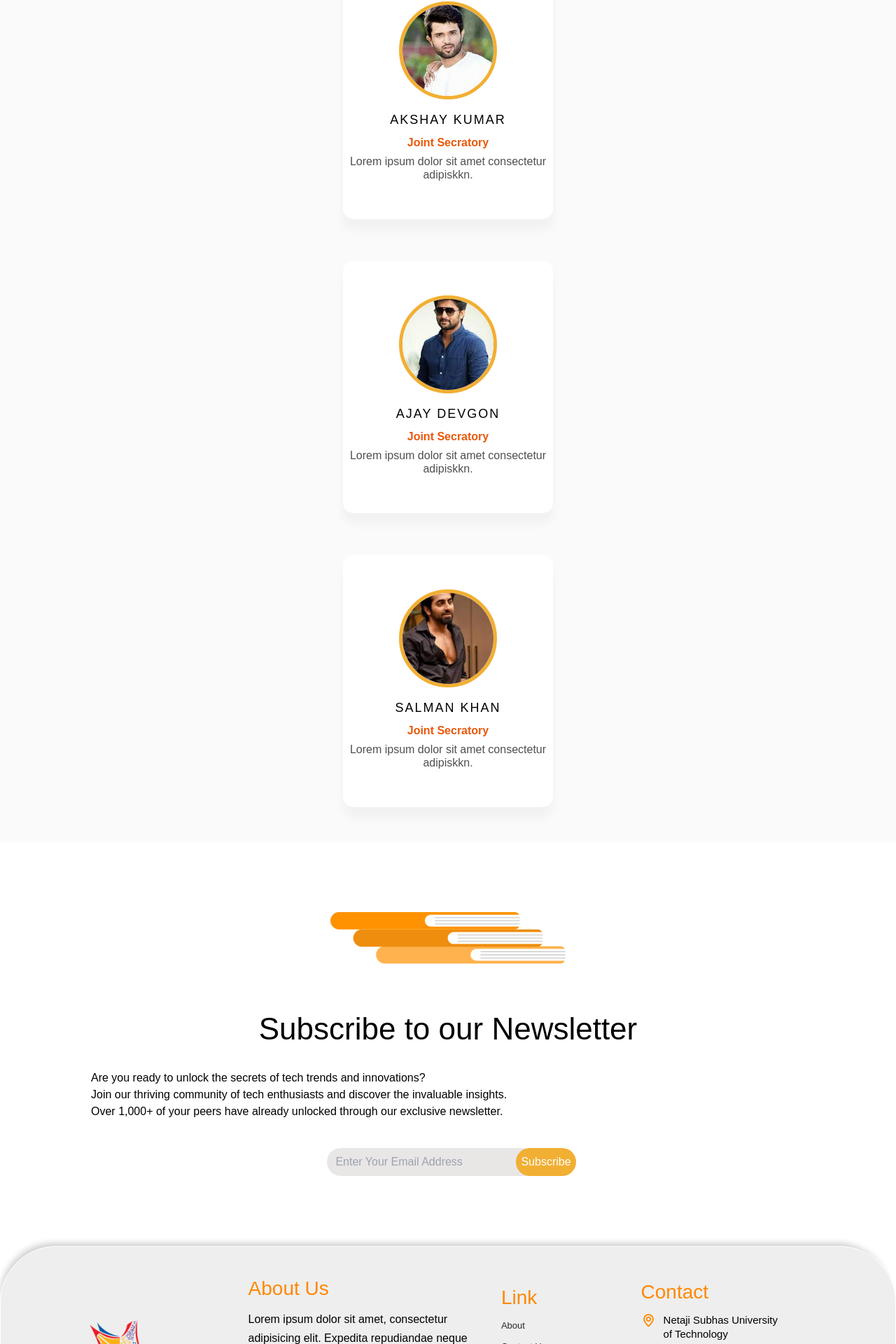
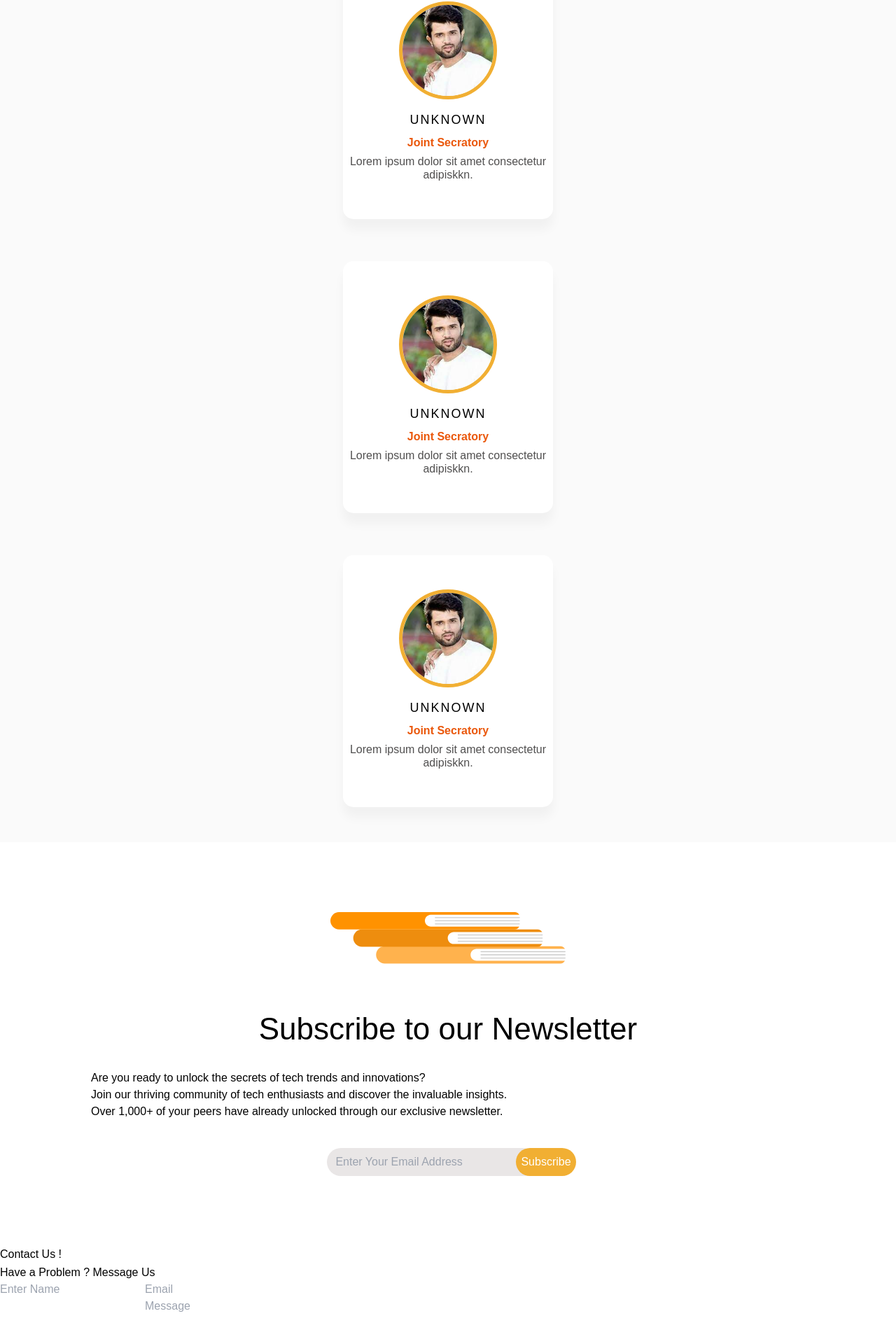
Before and after one commit to MrNikhillyadav/Tatsam-Nsut, a React (Vite) app: page / in a window 1280 px wide. Shown: the part 3774-5694 px from the top of the page at 70% size. Built offline with nearby package versions, Linux system fonts and the light colour scheme.

Commit message:
Contact Form

```diff
--- a/src/App.jsx
+++ b/src/App.jsx
@@ -1,5 +1,5 @@
 import React, { useState, useEffect } from 'react';
-import { Navbar, Header, Events, Members, Newsletter, Footer , Spinner
+import { Navbar, Header, Events, Members, Newsletter, Footer , Spinner, Contact
  } from './components';
 import AllEvents from './components/AllEvents';
 
@@ -26,6 +26,7 @@
           <AllEvents/>
           <Members/>
           <Newsletter/>
+          <Contact />
           <Footer/>
         </>
       )}
--- a/src/components/Card.jsx
+++ b/src/components/Card.jsx
@@ -17,10 +17,10 @@
                         </div>
                         <ul className="sci">
                         <li>
-                          <a href={props.link}><i class="uil uil-instagram"></i></a>
+                          <a href={props.link}><i className="uil uil-instagram"></i></a>
                         </li>
                         <li>
-                          <a href={props.inst}><i class="uil uil-linkedin"></i></a>
+                          <a href={props.inst}><i className="uil uil-linkedin"></i></a>
                         </li>
                       </ul>
                       </div>
--- /dev/null
+++ b/src/components/Contact.jsx
@@ -0,0 +1,31 @@
+import React from 'react'
+
+const Contact = () => {
+  return (
+    <div>
+        <div className="md:px-20 md:pb-20 px-12 pb-12 flex flex-col">
+            <div>
+                <h1 className="w-full text-center text-[45px] mb-5 font-bold text-orange-500 font-serif">
+                    Contact Us !
+                    <div className="underline ml-auto mr-auto"></div>
+                </h1>
+            </div>
+
+            <div className="flex md:max-w-[1260px] mr-auto ml-auto gap-20 shadow-lg shadow-indigo-500/40 rounded-lg">
+                <div className="px-10 py-5 flex flex-col gap-5 mt-2">
+                  <h3 className="text-[26px] text-center font-serif">Have a Problem ? Message Us</h3>
+                    <div className="flex md:gap-5 flex-col md:flex-row gap-5">
+                    <input className='outline-none bg-[#f5f5f5] w-[100%] md:w-[50%] p-[12px]' type="text" name="" placeholder='Enter Name' id="" />
+                    <input className='bg-[#f5f5f5] outline-none  md:w-[50%] w-[100%] p-[12px]' type="email" name="" placeholder='Email' id="" />
+                    </div>
+                    <input className='bg-[#f5f5f5] p-[12px] outline-none' type="text" name="" placeholder='Subject' id="" />
+                    <textarea className="bg-[#f5f5f5] outline-none p-[12px] "placeholder='Message' name="" id="" cols="30" rows="5"></textarea>
+                    <button className="py-2 outline-none shadow-lg shadow-indigo-500/40  w-[120px] ml-auto mr-auto rounded-xl text-xl text-white font-semi-bold font-serif  bg-orange-500"><a href="#">Submit</a></button>
+                </div>
+            </div>
+        </div>
+    </div>
+  )
+}
+
+export default Contact
--- a/src/components/Members.jsx
+++ b/src/components/Members.jsx
@@ -2,18 +2,40 @@
 import Card from './Card';
 import './Card.css'
 import {slide_image_1,slide_image_2,slide_image_3,slide_image_4,slide_image_5,slide_image_6,slide_image_7,slide_image_8,
-  slide_image_9,slide_image_10,slide_image_11,slide_image_12} from '../assets'
+  slide_image_9,slide_image_10,slide_image_11,slide_image_12} from '../assets';
 
+const member = [
+  {
+    img : slide_image_1,
+    name : "UnKnown ",
+    designation : "Joint Secratory",
+    description : "Lorem ipsum dolor sit amet consectetur adipiskkn.",
+    link : "#",
+    inst : "#",
+  },
+  {
+    img : slide_image_1,
+    name : "UnKnown ",
+    designation : "Joint Secratory",
+    description : "Lorem ipsum dolor sit amet consectetur adipiskkn.",
+    link : "#",
+    inst : "#",
+  },
+  {
+    img : slide_image_1,
+    name : "UnKnown ",
+    designation : "Joint Secratory",
+    description : "Lorem ipsum dolor sit amet consectetur adipiskkn.",
+    link : "#",
+    inst : "#",
+  },
+]
 
 function Members() {
   return (
     <div>
             <div>
-
                     {/* Write your code below this line */}
-
-
-
                     <div className="members-section">
                         <div className="container-members">
                         <div className="member-tab">
@@ -24,7 +46,6 @@
                           <input type="radio" className='tab_btn' name='slider' id="content" />
                           <input type="radio" className='tab_btn' name='slider' id="design" />
                           <input type="radio" className='tab_btn' name='slider' id="pr" />
-
 
                           <div className="title-team  ">Our Team</div>
                           <div className="underline"></div>
@@ -38,128 +59,73 @@
                             <label htmlFor="design" className="design">Design</label>
                             <div className="slider"></div>
                           </nav>
-
-                        <section className='tab-content'>
+                        <section className='tab-content w-[100%]'>
 
                           {/* All members section Starts here */}
-
-                          <div className="card-layout grid lg:grid-cols-3 md:grid-cols-2">
+                          <div className="card-layout grid md:grid-cols-2 lg:grid-cols-3">
+                                {member.map((members , index) => (
                                   <div className="member-content content-1">
-                                <Card img = {slide_image_1} name = "Akshay Kumar" designation = "Joint Secratory" description = "Lorem ipsum dolor sit amet consectetur adipiskkn."/>
+                                    <Card img = {members.img} name = {members.name} designation = {members.designation} description = {members.description} />
                                   </div>
-
-                              <div className="member-content content-1">
-                                <Card img = {slide_image_2} name = "Ajay Devgon" designation = "Joint Secratory" description = "Lorem ipsum dolor sit amet consectetur adipiskkn."/>
+                                ))}
                           </div>
-
-                              <div className="member-content content-1 ">
-                                <Card img = {slide_image_3} name = "Salman Khan" designation = "Joint Secratory" description = "Lorem ipsum dolor sit amet consectetur adipiskkn."/>
-                              </div>
-                          </div>
-
                           {/* All members section Ends here  */}
 
                           {/*Lead section Starts here */}
-
-                          <div className="card-layout grid lg:grid-cols-3 md:grid-cols-2">
+                          <div className="card-layout grid md:grid-cols-2 lg:grid-cols-3">
+                                {member.map((members , index) => (
                                   <div className="member-content content-2">
-                                <Card img = {slide_image_4} name = "Akshay Kumar" designation = "Joint Secratory" description = "Lorem ipsum dolor sit amet consectetur adipiskkn."/>
+                                    <Card img = {members.img} name = {members.name} designation = {members.designation} description = {members.description} />
                                   </div>
-
-                              <div className="member-content content-2">
-                                <Card img = {slide_image_5} name = "Ajay Devgon" designation = "Joint Secratory" description = "Lorem ipsum dolor sit amet consectetur adipiskkn."/>
+                                ))}
                           </div>
-
-                              <div className="member-content content-2">
-                                <Card img = {slide_image_6} name = "Salman Khan" designation = "Joint Secratory" description = "Lorem ipsum dolor sit amet consectetur adipiskkn."/>
-                              </div>
-                          </div>
-
                           {/* Lead section Ends here  */}
 
                           {/* Tech section Starts here */}
-
-                          <div className="card-layout grid lg:grid-cols-3 md:grid-cols-2">
+                          <div className="card-layout grid md:grid-cols-2 lg:grid-cols-3">
+                                {member.map((members , index) => (
                                   <div className="member-content content-3">
-                                <Card img = {slide_image_7} name = "Akshay Kumar" designation = "Joint Secratory" description = "Lorem ipsum dolor sit amet consectetur adipiskkn."/>
+                                    <Card img = {members.img} name = {members.name} designation = {members.designation} description = {members.description} />
                                   </div>
-
-                              <div className="member-content content-3">
-                                <Card img = {slide_image_8} name = "Ajay Devgon" designation = "Joint Secratory" description = "Lorem ipsum dolor sit amet consectetur adipiskkn."/>
+                                ))}
                           </div>
-
-                              <div className="member-content content-3">
-                                <Card img = {slide_image_9} name = "Salman Khan" designation = "Joint Secratory" description = "Lorem ipsum dolor sit amet consectetur adipiskkn."/>
-                              </div>
-                          </div>
-
                           {/* Tech section Ends here  */}
 
                           {/* Content section Starts here */}
-
-                          <div className="card-layout grid lg:grid-cols-3 md:grid-cols-2">
+                          <div className="card-layout grid md:grid-cols-2 lg:grid-cols-3">
+                                {member.map((members , index) => (
                                   <div className="member-content content-4">
-                                <Card img = {slide_image_10} name = "Akshay Kumar" designation = "Joint Secratory" description = "Lorem ipsum dolor sit amet consectetur adipiskkn."/>
+                                    <Card img = {members.img} name = {members.name} designation = {members.designation} description = {members.description} />
                                   </div>
-
-                              <div className="member-content content-4">
-                                <Card img = {slide_image_11} name = "Ajay Devgon" designation = "Joint Secratory" description = "Lorem ipsum dolor sit amet consectetur adipiskkn."/>
+                                ))}
                           </div>
-
-                              <div className="member-content content-4">
-                                <Card img = {slide_image_12} name = "Salman Khan" designation = "Joint Secratory" description = "Lorem ipsum dolor sit amet consectetur adipiskkn."/>
-                              </div>
-                          </div>
-
                           {/*Content section Ends here  */}
 
                           {/* PR section Starts here */}
-
-                          <div className="card-layout grid lg:grid-cols-3 md:grid-cols-2">
+                          <div className="card-layout grid md:grid-cols-2 lg:grid-cols-3">
+                                {member.map((members , index) => (
                                   <div className="member-content content-5">
-                                <Card img = {slide_image_1} name = "Akshay Kumar" designation = "Joint Secratory" description = "Lorem ipsum dolor sit amet consectetur adipiskkn."/>
+                                    <Card img = {members.img} name = {members.name} designation = {members.designation} description = {members.description} />
                                   </div>
-
-                              <div className="member-content content-5">
-                                <Card img = {slide_image_2} name = "Ajay Devgon" designation = "Joint Secratory" description = "Lorem ipsum dolor sit amet consectetur adipiskkn."/>
+                                ))}
                           </div>
-
-                              <div className="member-content content-5">
-                                <Card img = {slide_image_3} name = "Salman Khan" designation = "Joint Secratory" description = "Lorem ipsum dolor sit amet consectetur adipiskkn."/>
-                              </div>
-                          </div>
-
                           {/* PR section Ends here  */}
 
                           {/* Design section Starts here */}
-
-                          <div className="card-layout grid lg:grid-cols-3 md:grid-cols-2">
+                          <div className="card-layout grid md:grid-cols-2 lg:grid-cols-3">
+                                {member.map((members , index) => (
                                   <div className="member-content content-6">
-                                <Card img = {slide_image_4} name = "Akshay Kumar" designation = "Joint Secratory" description = "Lorem ipsum dolor sit amet consectetur adipiskkn."/>
+                                    <Card img = {members.img} name = {members.name} designation = {members.designation} description = {members.description} />
                                   </div>
-
-                              <div className="member-content content-6">
-                                <Card img = {slide_image_5} name = "Ajay Devgon" designation = "Joint Secratory" description = "Lorem ipsum dolor sit amet consectetur adipiskkn."/>
+                                ))}
                           </div>
-
-                              <div className="member-content content-6">
-                                <Card img = {slide_image_6} name = "Salman Khan" designation = "Joint Secratory" description = "Lorem ipsum dolor sit amet consectetur adipiskkn."/>
-                              </div>
-                          </div>
-
                           {/* Design section Ends here  */}
-
-
                         </section>
                       </div>
                       </div>
                     </div>
-
-
-
             </div>
         </div>
   )
 }
-
 export default Members
--- a/src/components/index.js
+++ b/src/components/index.js
@@ -8,6 +8,7 @@
 import Members from "./Members";
 import Newsletter from "./Newsletter";
 import Footer from "./Footer";
+import Contact from "./Contact";
 
  // Exporting all components
-export {Spinner , Navbar, Header, Events, Members, Newsletter, Footer}
+export {Spinner , Navbar, Header, Events, Members, Newsletter, Footer , Contact}
--- a/src/index.css
+++ b/src/index.css
@@ -5,7 +5,7 @@
 body
 {
   background-color: #fff;
-  font-family: 'Poppins', sans-serif;
+  font-family: "poppins" , sans-serif;
   overflow-x:  hidden;
 }
 
```
Lines whose indentation alone changed are shown as unchanged.
